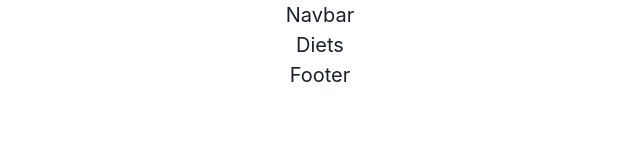
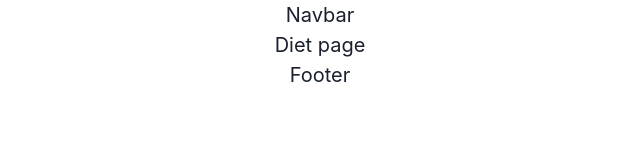
Before and after one commit to Susmita549/MyNetDiary_Clone, a React (Create React App) app in the folder Frontend/: page /diets in a window 1280 px wide. Shown: the top 160 px of the page, without its empty margins (320-960 px from the left). Built offline with nearby package versions, Linux system fonts and the light colour scheme.

Commit message:
changes done

```diff
--- a/Frontend/src/pages/Diets.jsx
+++ b/Frontend/src/pages/Diets.jsx
@@ -1,7 +1,7 @@
 import React from 'react';
 
 const Diets = () => {
-  return <div>Diets</div>;
+  return <div>Diet page</div>;
 };
 
 export default Diets;
```
